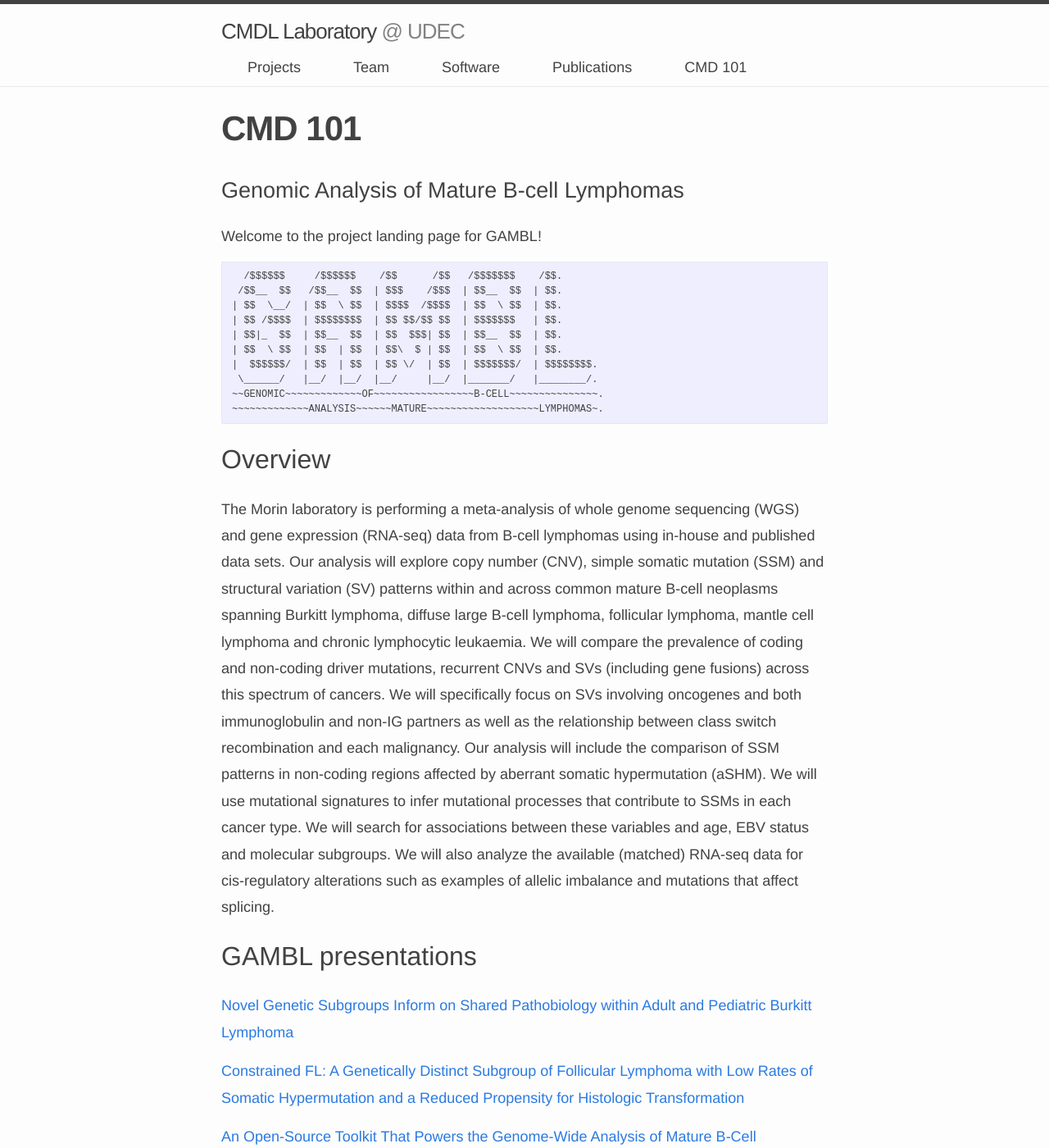
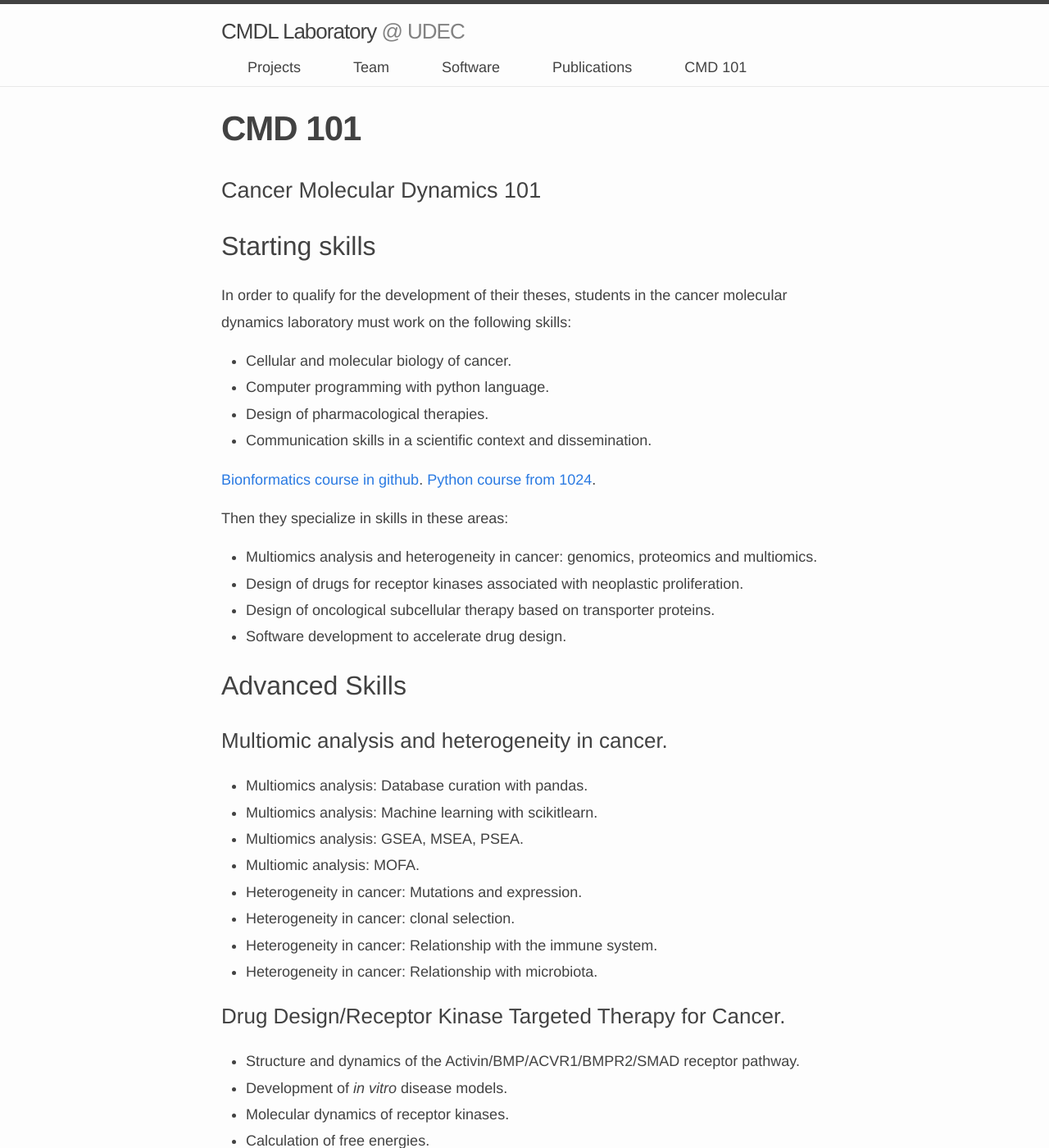
Before and after one commit to Nanocell-Lab/nanocell-lab.github.io, a Jekyll site: the page built from _pages/pi/index.md, in a window 1280 px wide and 1400 px high. Shown: the whole window at 82% size. Built offline with Jekyll 4.4.1, drawn with Linux system fonts in a browser that asks for light colours; nearby versions of some CDN libraries; some of the changed text lies outside the part shown.

Commit message:
update CMD 101

````diff
--- a/_pages/pi/index.md
+++ b/_pages/pi/index.md
@@ -6,49 +6,52 @@ toggle: on
 rank: 6
 ---
 
-# Genomic Analysis of Mature B-cell Lymphomas
-Welcome to the project landing page for GAMBL!
+# Cancer Molecular Dynamics 101
 
-```
-  /$$$$$$     /$$$$$$    /$$      /$$   /$$$$$$$    /$$.
- /$$__  $$   /$$__  $$  | $$$    /$$$  | $$__  $$  | $$.
-| $$  \__/  | $$  \ $$  | $$$$  /$$$$  | $$  \ $$  | $$.
-| $$ /$$$$  | $$$$$$$$  | $$ $$/$$ $$  | $$$$$$$   | $$.
-| $$|_  $$  | $$__  $$  | $$  $$$| $$  | $$__  $$  | $$.
-| $$  \ $$  | $$  | $$  | $$\  $ | $$  | $$  \ $$  | $$.
-|  $$$$$$/  | $$  | $$  | $$ \/  | $$  | $$$$$$$/  | $$$$$$$$.
- \______/   |__/  |__/  |__/     |__/  |_______/   |________/.
-~~GENOMIC~~~~~~~~~~~~~OF~~~~~~~~~~~~~~~~~B-CELL~~~~~~~~~~~~~~~.
-~~~~~~~~~~~~~ANALYSIS~~~~~~MATURE~~~~~~~~~~~~~~~~~~~LYMPHOMAS~.
-```
+## Starting skills
 
-## Overview
+In order to qualify for the development of their theses, students in the cancer molecular dynamics laboratory must work on the following skills:
 
-The Morin laboratory is performing a meta-analysis of whole genome sequencing (WGS) and gene expression (RNA-seq) data from B-cell lymphomas using in-house and published data sets. Our analysis will explore copy number (CNV), simple somatic mutation (SSM) and structural variation (SV) patterns within and across common mature B-cell neoplasms spanning Burkitt lymphoma, diffuse large B-cell lymphoma, follicular lymphoma, mantle cell lymphoma and chronic lymphocytic leukaemia. We will compare the prevalence of coding and non-coding driver mutations, recurrent CNVs and SVs (including gene fusions) across this spectrum of cancers. We will specifically focus on SVs involving oncogenes and both immunoglobulin and non-IG partners as well as the relationship between class switch recombination and each malignancy. Our analysis will include the comparison of SSM patterns in non-coding regions affected by aberrant somatic hypermutation (aSHM). We will use mutational signatures to infer mutational processes that contribute to SSMs in each cancer type. We will search for associations between these variables and age, EBV status and molecular subgroups. We will also analyze the available (matched) RNA-seq data for cis-regulatory alterations such as examples of allelic imbalance and mutations that affect splicing.
+* Cellular and molecular biology of cancer.
+* Computer programming with python language.
+* Design of pharmacological therapies.
+* Communication skills in a scientific context and dissemination.
 
-## GAMBL presentations
-[Novel Genetic Subgroups Inform on Shared Pathobiology within Adult and Pediatric Burkitt Lymphoma](https://ashpublications.org/blood/article/138/Supplement%201/806/480062/Novel-Genetic-Subgroups-Inform-on-Shared?searchresult=1)
+[Bionformatics course in github](https://github.com/Nanocell-Lab/bioinf_4115025).
+[Python course from 1024](https://www.1024programadores.cl/recursos).
 
-[Constrained FL: A Genetically Distinct Subgroup of Follicular Lymphoma with Low Rates of Somatic Hypermutation and a Reduced Propensity for Histologic Transformation](https://ashpublications.org/blood/article/138/Supplement%201/807/480061/Constrained-FL-A-Genetically-Distinct-Subgroup-of)
+Then they specialize in skills in these areas:
+* Multiomics analysis and heterogeneity in cancer: genomics, proteomics and multiomics.
+* Design of drugs for receptor kinases associated with neoplastic proliferation.
+* Design of oncological subcellular therapy based on transporter proteins.
+* Software development to accelerate drug design.
 
-[An Open-Source Toolkit That Powers the Genome-Wide Analysis of Mature B-Cell Lymphomas (GAMBL) Project](https://ash.confex.com/ash/2021/webprogram/Session21061.html)
+## Advanced Skills
 
-[Complex Structural Variation Associated with Enhancer Hijacking and Loss of Tumor Suppressors in Mantle Cell Lymphoma](https://ashpublications.org/blood/article/138/Supplement%201/675/479519/Complex-Structural-Variation-Associated-with?searchresult=1)
+### Multiomic analysis and heterogeneity in cancer.
+* Multiomics analysis: Database curation with pandas.
+* Multiomics analysis: Machine learning with scikitlearn.
+* Multiomics analysis: GSEA, MSEA, PSEA.
+* Multiomic analysis: MOFA.
+* Heterogeneity in cancer: Mutations and expression.
+* Heterogeneity in cancer: clonal selection.
+* Heterogeneity in cancer: Relationship with the immune system.
+* Heterogeneity in cancer: Relationship with microbiota.
 
-## Summary of genomes by pathology
+### Drug Design/Receptor Kinase Targeted Therapy for Cancer.
+* Structure and dynamics of the Activin/BMP/ACVR1/BMPR2/SMAD receptor pathway.
+* Development of *in vitro* disease models.
+* Molecular dynamics of receptor kinases.
+* Calculation of free energies.
 
-<div style="margin-bottom: 50px;">
-    <img src="{{ 'projects/pathology_gambl.svg' | prepend: site.images_dir | prepend: site.baseurl }}" />
-</div>
+### Drug design/transporter-targeted therapy for cancer.
+* Structure and dynamics of sugar transporters.
+* Structure and dynamics of solute carriers (SLC).
+* Coevolution in carrier proteins.
+* Studies of mocular dynamics of alternating transport mechanisms.
 
-## Simple Somatic Mutation (SSM) Load
-
-<div style="margin-bottom: 50px;">
-    <img src="{{ 'projects/mutations-1.svg' | prepend: site.images_dir | prepend: site.baseurl }}" />
-</div>
-
-## Structural Variant (SV) Breakpoint Load
-
-<div style="margin-bottom: 50px;">
-    <img src="{{ 'projects/sv-1.svg' | prepend: site.images_dir | prepend: site.baseurl }}" />
-</div>
+### Software development to accelerate drug design.
+* Bioinformatics Pipeline: github.
+* Bioinformatics Pipeline: snakemake.
+* Bioinformatics Pipeline: docker.
+* Bioinformatics Pipeline: nextflow.
````
Also changed, not shown: 2 other files.
